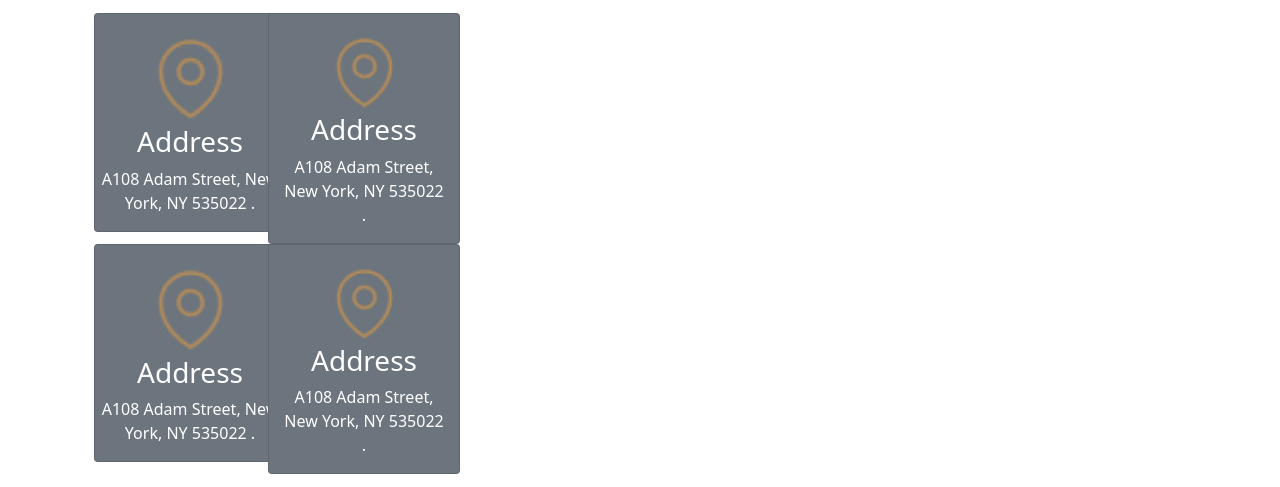
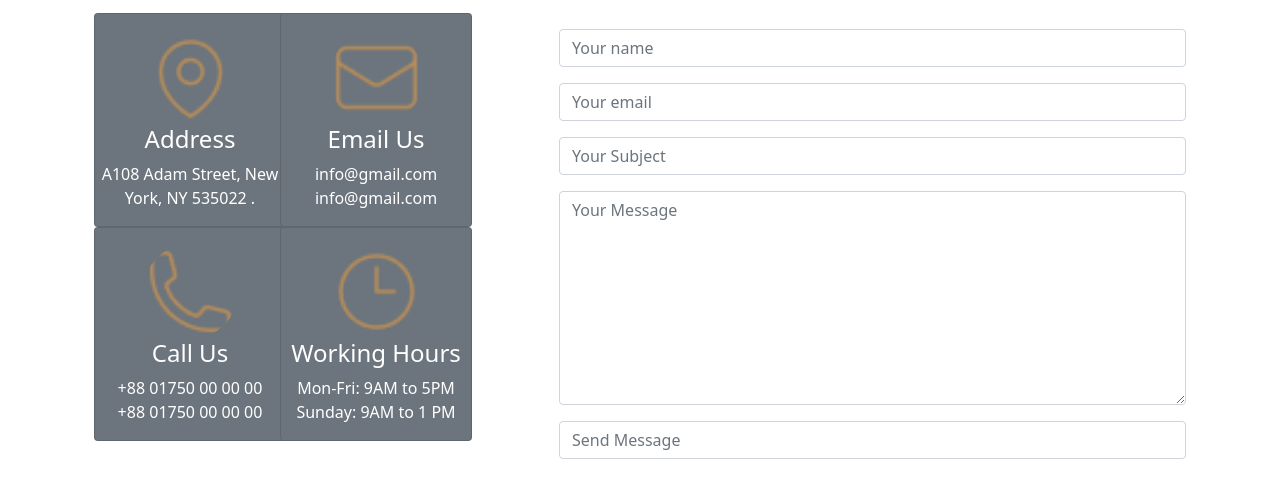
Before and after one commit to Alamienlatif/assignment-3, a plain HTML site: page index.html in a window 1280 px wide. Shown: the part 3277-3764 px from the top of the page. Drawn offline with Linux system fonts and the light colour scheme; files whose address does not match are found by name.

Commit message:
all code

```diff
--- a/index.html
+++ b/index.html
@@ -267,72 +267,13 @@ section ends 3  with banner slider
     </p>
   </div>
 
-  <div class="container-md">
+  <div class="container">
     <div class="row">
       <div class="col-2">
           <div class="card text-white bg-secondary" style="width: 12rem;">
             <div class="text-center pt-3">
              <img src="images/location.png"class="card-img-top w-50 h-5 non-border rounded-circle" alt="...">
-             <h3>Address</h3>
-             <p>A108 Adam Street,
-              New York, NY 535022 .</p>
-        </div>
-        </div>
-        </div>
-        <div class="card text-white bg-secondary" style="width: 12rem;">
-          <div class="text-center pt-3">
-           <img src="images/location.png"class="card-img-top w-50 h-5 non-border rounded-circle" alt="...">
-           <h3>Address</h3>
-           <p>A108 Adam Street,
-            New York, NY 535022 .</p>
-      </div>
-    </div>
-    </div>
-      <div class="row">
-      <div class="col-2">
-        <div class="card text-white bg-secondary" style="width: 12rem;">
-          <div class="text-center pt-3">
-           <img src="images/location.png"class="card-img-top w-50 h-5 non-border rounded-circle" alt="...">
-           <h3>Address</h3>
-           <p>A108 Adam Street,
-            New York, NY 535022 .</p>
-      </div>
-      </div>
-    </div>
-      <div class="card text-white bg-secondary" style="width: 12rem;">
-        <div class="text-center pt-3">
-         <img src="images/location.png"class="card-img-top w-50 h-5 non-border rounded-circle" alt="...">
-         <h3>Address</h3>
-         <p>A108 Adam Street,
-          New York, NY 535022 .</p>
-     </div>
-     </div>
-     </div>
-         <div class="col-6">
-               <input type="text" class="form-control my-3"placeholder="Your name">
-               <input type="email" class="form-control my-3"placeholder="Your email">
-               <input type="subject" class="form-control my-3"placeholder="Your Subject">
-               <textarea type="message" class="form-control h-50 my-3"placeholder="Your Message"></textarea>
-               <input type="email" class="form-control"placeholder="Send Message">
-
-      </div>
-     </div>
- </section>
-<!------------------ ---------
-  section-5 ends width Box
------------------------------>
-<!-- <div>
-  <h1 class="text-start text-md-center mt-5">Contact With Us</h1>
-  <p class="w-50 mx-auto">
-    There are many variations of passages of Lorem Ipsum available, but the majority have suffered alteration in some form, by injected humour.
-  </p>
-</div>
-<section class="container my-5 py-5">
-  <div class="row row-cols-1 row-cols-md-2 g-4">
-    <div class="card text-white bg-secondary" style="width: 12rem;">
-     <div class="text-center pt-3">
-      <img src="images/location.png"class="card-img-top w-50 h-5 non-border rounded-circle" alt="...">
-      <h3>Address</h3>
+             <h4>Address</h4>
              <p>A108 Adam Street,
               New York, NY 535022 .</p>
         </div>
@@ -340,7 +281,7 @@ section ends 3  with banner slider
         <div class="card text-white bg-secondary" style="width: 12rem;">
           <div class="text-center pt-3">
            <img src="images/call.png" class="card-img-top w-50 h-5 non-border rounded-circle" alt="...">
-      <h3>Call Us</h3>
+            <h4>Call Us</h4>
              <p>
                +88 01750 00 00 00<br>
                +88 01750 00 00 00
@@ -348,12 +289,11 @@ section ends 3  with banner slider
       </div>
     </div>
     </div>
-
-  <div class="row">
+    <div class="col-3">
       <div class="card text-white bg-secondary" style="width: 12rem;">
         <div class="text-center pt-3">
          <img src="images/email.png" class="card-img-top w-50 h-5 non-border rounded-circle" alt="...">
-       <h3>Email Us</h3>
+          <h4>Email Us</h4>
            <p>
              info@gmail.com<br>
              info@gmail.com
@@ -363,7 +303,7 @@ section ends 3  with banner slider
      <div class="card text-white bg-secondary" style="width: 12rem;">
       <div class="text-center pt-3">
         <img src="images/time.png" class="card-img-top w-50 h-5 non-border rounded-circle" alt="...">
-      <h3>Working Hours</h3>
+         <h4>Working Hours</h4>
            <p>
             Mon-Fri: 9AM to 5PM<br>
             Sunday: 9AM to 1 PM
@@ -371,16 +311,12 @@ section ends 3  with banner slider
      </div>
      </div>
      </div>
-   <div class="col-md-6">
-   <div class="row my-5">
-    <div class="col">
+         <div class="col-7">
                <input type="text" class="form-control my-3"placeholder="Your name">
                <input type="email" class="form-control my-3"placeholder="Your email">
                <input type="subject" class="form-control my-3"placeholder="Your Subject">
                <textarea type="message" class="form-control h-50 my-3"placeholder="Your Message"></textarea>
                <input type="email" class="form-control"placeholder="Send Message">
-    </div>
-    </div>
       </div>
      </div>
  </section>
```
Lines whose indentation alone changed are shown as unchanged.
